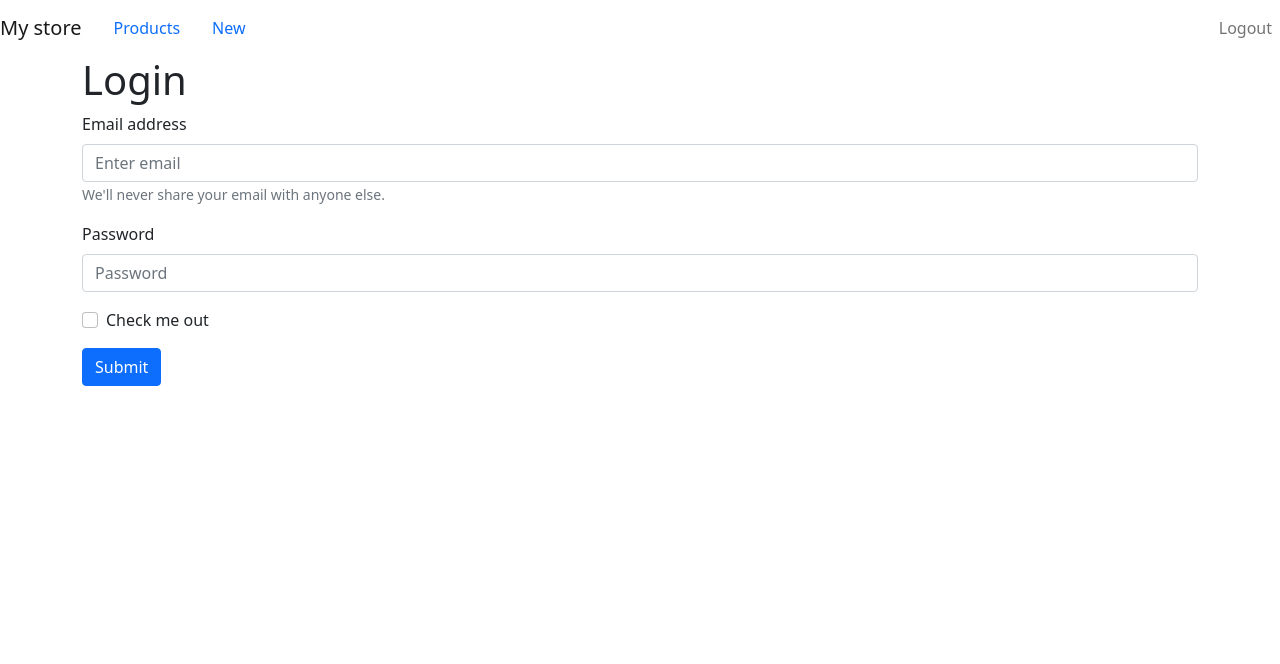
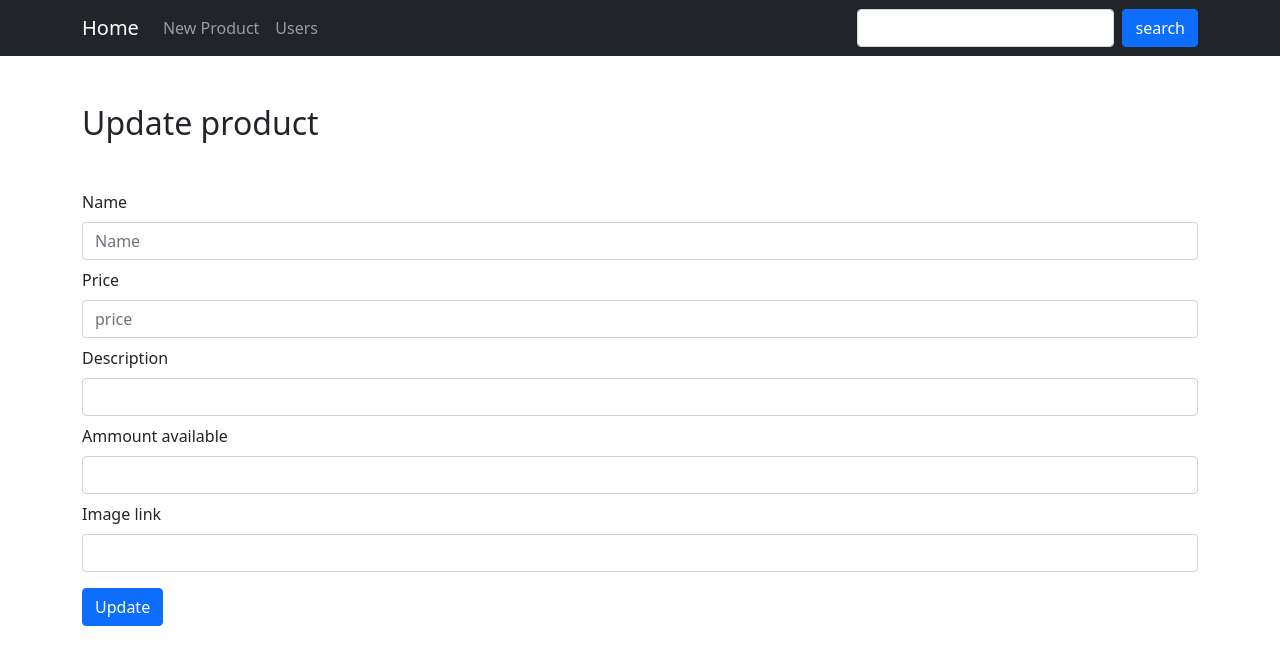
Before and after one commit to luislopez-dev/React.js-ecommerce-management-dashboard, a React (Create React App) app: page /update/1 in a window 1280 px wide. Before the commit this address led to /login. Shown: the top 664 px of the page. Built offline with nearby package versions, Linux system fonts and the light colour scheme; no server answers.

Commit message:
Creating Users component, creating getProduct service

```diff
--- a/src/App.js
+++ b/src/App.js
@@ -10,27 +10,32 @@ import Login from './login/loginComponent';
 import Register from './register/registerComponent';
 import Update from './update/updateComponent';
 import Create from './create/createComponent';
+import Users from './users/usersComponent';
 import ProtectedRoute from './ProtectedRoute';
 import 'bootstrap/dist/css/bootstrap.min.css';
-import { Nav, Navbar } from "react-bootstrap";
+import { Container, Nav, Navbar, Form, FormControl, Button } from "react-bootstrap";
 
 function App() {
   return (
     <Router>
-      <Navbar>
-        <Navbar.Brand>My store</Navbar.Brand>
-        <Navbar.Collapse>
-          <Nav.Link>Products</Nav.Link>
-          <Nav.Link>New</Nav.Link>
-        </Navbar.Collapse>
-        <Nav>
-          <Nav.Link>
-            Logout
-          </Nav.Link>
-        </Nav>
+      <Navbar bg="dark" variant="dark">
+        <Container>
+          <Navbar.Brand href="/home">Home</Navbar.Brand>
+          <Nav className="me-auto">
+            <Nav.Link href="/create">New Product</Nav.Link>
+            <Nav.Link href="/users">Users</Nav.Link>
+          </Nav>
+          <Form className="d-flex">
+            <FormControl
+             type="search"
+             className="me-2"
+             aria-label="Search"
+            ></FormControl>
+          </Form>
+          <Button variant="primary">search</Button>
+        </Container>
       </Navbar>
     <div>
-
       {/* A <Switch> looks through its children <Route>s and
           renders the first one that matches the current URL. */}
       <Switch>
@@ -43,11 +48,13 @@ function App() {
           <Login />
         </Route>
 
-        <ProtectedRoute exact path="/update" component={Update} />
+        <ProtectedRoute exact path="/update/:id" component={Update} />
 
         <ProtectedRoute exact path="/create" component={Create} />
 
         <ProtectedRoute exact path="/home" component={Home} />
+
+        <ProtectedRoute exact path="/users" component={Users} />
 
         <Redirect from="/" to="/home" />
 
--- a/src/ProtectedRoute.js
+++ b/src/ProtectedRoute.js
@@ -3,13 +3,12 @@ import { Redirect, Route } from "react-router-dom";
 
 function ProtectedRoute({ component: Component, ...restOfProps }) {
   const isAuthenticated = localStorage.getItem("isAuthenticated");
-  console.log("this", isAuthenticated);
 
   return (
     <Route
       {...restOfProps}
       render={(props) =>
-        isAuthenticated ? <Component {...props} /> : <Redirect to="/login" />
+        true ? <Component {...props} /> : <Redirect to="/login" />
       }
     />
   );
--- a/src/create/createComponent.js
+++ b/src/create/createComponent.js
@@ -8,36 +8,36 @@ function Create(){
 
       <Container>
 
-      <h2>New product</h2>
+      <h2 className='mt-5 mb-5'>New Product</h2>
 
       <Form>
 
-        <Form.Group>
+        <Form.Group className="mb-2">
           <Form.Label>Name</Form.Label>
           <Form.Control placeholder="Name"></Form.Control>
         </Form.Group>
 
-        <Form.Group>
+        <Form.Group className="mb-2">
             <Form.Label>Price</Form.Label>
             <Form.Control placeholder="price" type="number"></Form.Control>
         </Form.Group>
 
-        <Form.Group>
+        <Form.Group className="mb-2">
             <Form.Label>Description</Form.Label>
             <Form.Control></Form.Control>
         </Form.Group>
 
-        <Form.Group>
+        <Form.Group className="mb-2">
             <Form.Label>Ammount available</Form.Label>
             <Form.Control type="number"></Form.Control>
         </Form.Group>
 
-        <Form.Group>
+        <Form.Group className="mb-2">
             <Form.Label>Image link</Form.Label>
             <Form.Control></Form.Control>
         </Form.Group>
 
-        <Button type="submit" variant="primary">Create</Button>
+        <Button className="mt-2" type="submit" variant="primary">Create</Button>
 
       </Form>
 
--- a/src/home/homeComponent.js
+++ b/src/home/homeComponent.js
@@ -1,6 +1,6 @@
 import { useEffect, useState } from "react";
 import { getProducts } from "../services/productsService";
-import { Button, Table, Container, Modal } from "react-bootstrap";
+import { Button, Table, Container, Modal, Image } from "react-bootstrap";
 
 function Home(){
 
@@ -16,7 +16,6 @@ function Home(){
     getProducts().then( products => {
       if(mounted){
         setProducts(products);
-        console.log(products);
       }
     })
     return () => mounted = false;
@@ -24,14 +23,14 @@ function Home(){
 
   return (
 
-    <Container className='mt-5'>
+    <Container>
 
-      <h2 style={{textDecoration:"underline"}}>Products</h2>
+    <h2 className='mt-5 mb-5'>Products</h2>
 
-     <Table striped bordered hover>
+     <Table  striped bordered hover style={{textAlign: "center"}}>
        <thead>
          <tr>
-           <th>#</th>
+           <th>Image</th>
            <th>Name</th>
            <th>Price</th>
            <th>Available</th>
@@ -44,8 +43,10 @@ function Home(){
        <tbody>
        {products.map( (item, i) => { return (
          <tr key={i}>
-           <td>{i + 1}</td>
-           <td>{item.name}</td>
+           <td>
+            <Image src={item.imgURL} rounded style={{width:'100px'}}/>
+           </td>
+           <td >{item.name}</td>
            <td>Q{item.price}</td>
            <td>{item.ammount}</td>
            <td>{item.description}</td>
--- a/src/index.js
+++ b/src/index.js
@@ -4,10 +4,9 @@ import './index.css';
 import App from './App';
 import reportWebVitals from './reportWebVitals';
 
-
 ReactDOM.render(
   <React.StrictMode>
-    <App />
+      <App />
   </React.StrictMode>,
   document.getElementById('root')
 );
--- a/src/services/productsService.js
+++ b/src/services/productsService.js
@@ -1,15 +1,32 @@
 export const getProducts = () => {
 
-  let url = "http://localhost:8080/products";
+  let url = "http://localhost:8080/api/products";
+
+  const token = "eyJhbGciOiJIUzI1NiIsInR5cCI6IkpXVCJ9.eyJ1c2VySWQiOiI2MTU3ZGE2ZTQxOGUzNDI4OGQzZWIxZGUiLCJpYXQiOjE2MzMyMzk1NTgsImV4cCI6MTYzMzMyNTk1OH0.Hid5OfMPcwm0QbAEQaCHoHwDr20xWUITj6ZB2krytCU";
 
   return fetch(url,
                { method: 'POST',
                  headers: {
-                   'Authorization': 'Basic ...',
-                   'Content-Type': 'application/x-www-form-urlencoded;charset=UTF-8'
+                   'Authorization': `Basic ${token}`,
                  },
-                 body: new URLSearchParams({offset:0, limit:10})
+                 body:{offset:0, limit:10}
                })
   .then(data => data.json());
 
 }
+
+export const getProduct = (id) => {
+
+  let url = `http://localhost:8080/api/${id}`;
+
+  const token = "eyJhbGciOiJIUzI1NiIsInR5cCI6IkpXVCJ9.eyJ1c2VySWQiOiI2MTU3ZGE2ZTQxOGUzNDI4OGQzZWIxZGUiLCJpYXQiOjE2MzMyMzk1NTgsImV4cCI6MTYzMzMyNTk1OH0.Hid5OfMPcwm0QbAEQaCHoHwDr20xWUITj6ZB2krytCU";
+
+  return fetch(url,
+               { method: 'GET',
+                 headers: {
+                   'Authorization': `Basic ${token}`,
+                 }
+               })
+  .then(data => data.json());
+
+}
--- a/src/update/updateComponent.js
+++ b/src/update/updateComponent.js
@@ -1,43 +1,63 @@
 import { Form, Button, Container } from "react-bootstrap";
+import { getProduct } from "../services/productsService";
+import { useEffect, useState } from "react";
+import { useParams } from "react-router-dom";
 
 function Update(){
-    return (
+
+  const [product, setProduct] = useState({});
+  const { id } = useParams();
+
+  useEffect(() => {
+    let mounted = true;
+    getProduct(id).then( product => {
+        if(mounted){
+            setProduct(product);
+            console.log(product);
+        }
+    });
+    return () => mounted = false;
+  }, [])
+
+  return (
     <div>
-<Container>
-<h3>Update product</h3>
+    <Container >
+    <h2 className='mt-5 mb-5'>Update product</h2>
 
-<Form>
+    <Form>
 
-  <Form.Group>
+  <Form.Group className="mb-2">
     <Form.Label>Name</Form.Label>
-    <Form.Control placeholder="Name"></Form.Control>
+    <Form.Control placeholder="Name" value={product.name}></Form.Control>
   </Form.Group>
 
-  <Form.Group>
+  <Form.Group className="mb-2">
       <Form.Label>Price</Form.Label>
-      <Form.Control placeholder="price" type="number"></Form.Control>
+      <Form.Control placeholder="price" type="number" value={product.price}></Form.Control>
   </Form.Group>
 
-  <Form.Group>
+  <Form.Group className="mb-2">
       <Form.Label>Description</Form.Label>
-      <Form.Control></Form.Control>
+      <Form.Control value={product.description}></Form.Control>
   </Form.Group>
 
-  <Form.Group>
+  <Form.Group className="mb-2">
       <Form.Label>Ammount available</Form.Label>
-      <Form.Control type="number"></Form.Control>
+      <Form.Control type="number" value={product.ammount}></Form.Control>
   </Form.Group>
 
-  <Form.Group>
+  <Form.Group className="mb-2">
       <Form.Label>Image link</Form.Label>
-      <Form.Control></Form.Control>
+      <Form.Control value={product.imgURL}></Form.Control>
   </Form.Group>
 
-  <Button type="submit" variant="warning">Update</Button>
+  <Button  className="mt-2" type="submit" variant="primary">Update</Button>
 
-</Form>
-</Container>
-    </div>)
+  </Form>
+  </Container>
+  </div>);
+
+
 }
 
 export default Update;
--- /dev/null
+++ b/src/users/usersComponent.js
@@ -0,0 +1,14 @@
+import {Container} from 'react-bootstrap'
+
+function Users(params) {
+
+  return (
+   <div>
+    <Container>
+        <h2 className="mt-5 mb-5">Users</h2>
+    </Container>
+  </div>
+  )
+}
+
+export default Users;
```
Also changed, not shown: 1 other file (tests, documents, lock files or other folders).
